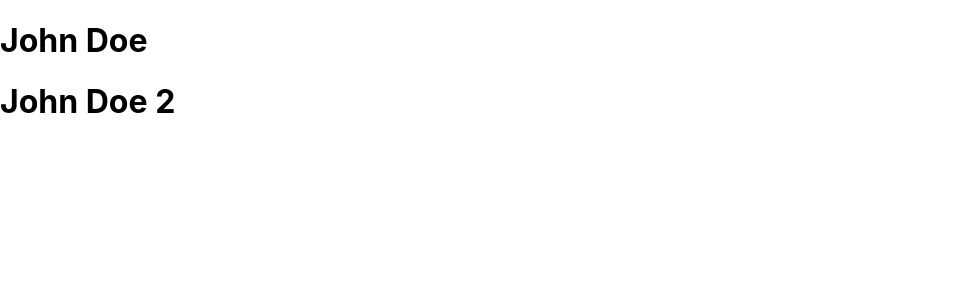
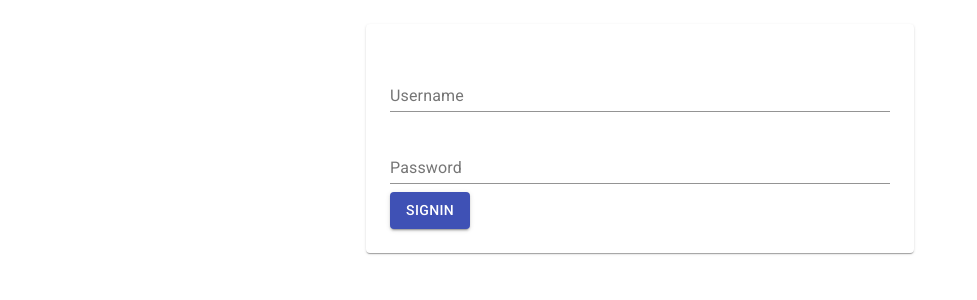
Before and after one commit to ollolollollooloo/sportsapp, a React (Create React App) app: page / in a window 1280 px wide. Shown: the top 300 px of the page, without its empty margins (0-977 px from the left). Built offline with nearby package versions, Linux system fonts and the light colour scheme.

Commit message:
signin component

```diff
--- a/src/App.js
+++ b/src/App.js
@@ -1,12 +1,9 @@
 import React from 'react';
-import { UserProvider } from './context/UserContext';
-import UsesList from './components/UsersList';
+import SignIn from './components/SignIn';
 
 function App() {
   return (
-    <UserProvider>
-      <UsesList />
-    </UserProvider>
+    <SignIn />
   );
 }
 
--- /dev/null
+++ b/src/components/SignIn.js
@@ -0,0 +1,45 @@
+import React from 'react';
+import UseFormInput from '../customhooks/UseFormInput';
+import {
+    Paper,
+    TextField,
+    Button
+} from '@material-ui/core';
+
+export default function SignIn() {
+    const username = UseFormInput('');
+    const password = UseFormInput('');
+
+    const handleSubmit = (e) => {
+        e.preventDefault();
+        console.log(username.value);
+        console.log(password.value);
+    }
+
+    return (
+        <div>
+            <Paper style={{ width: 500, margin: '24px auto', padding: 24 }}>
+                <form onSubmit={handleSubmit}>
+                    <TextField
+                        {...username}
+                        id="username"
+                        label="Username"
+                        margin="normal"
+                        fullWidth
+                    />
+                    <TextField
+                        {...password}
+                        id="password"
+                        label="Password"
+                        margin="normal"
+                        type="password"
+                        fullWidth
+                    />
+                    <Button variant="contained" color="primary" type="submit">
+                        Signin
+                    </Button>
+                </form>
+            </Paper>
+        </div>
+    )
+}
--- /dev/null
+++ b/src/customhooks/UseFormInput.js
@@ -0,0 +1,13 @@
+import { useState } from 'react';
+
+export default function UseFormInput(initialValue) {
+    const [value, setValue] = useState(initialValue)
+
+    function handleChange(e) {
+        setValue(e.target.value);
+    }
+    return {
+        value,
+        onChange: handleChange
+    }
+}
```
Also changed, not shown: src/components/SignUp.js (added, +7 -0 lines).
